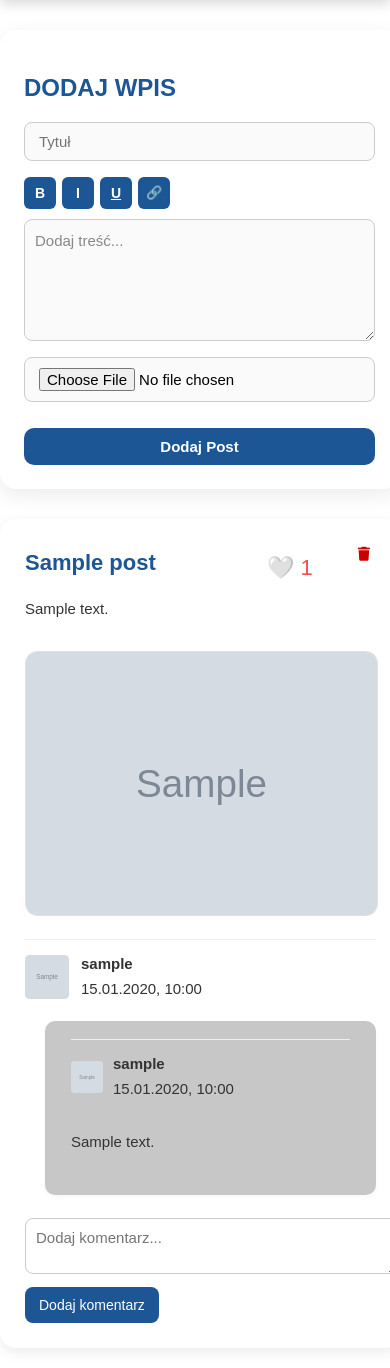
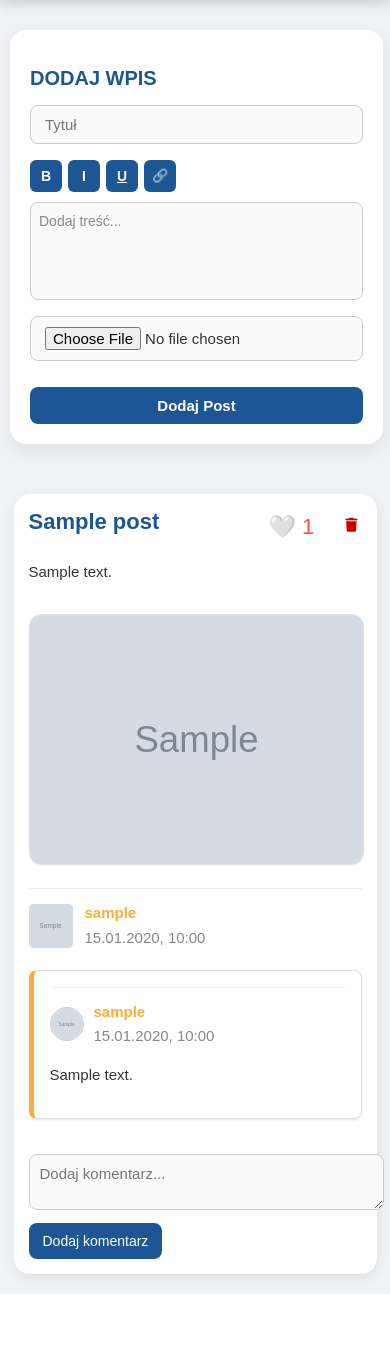
Before and after one commit to jzbm/WDPAIFLYLOG, a PHP site: page / in a window 390 px wide. Shown: the part 60-1428 px from the top of the page. After the commit the page ends 1354 px from the top, so only its background shows below. Run offline with PHP 8.4, Linux system fonts and the light colour scheme; the visitor is signed in with stand-in values (Sample User, id 1); tables that the repository leaves empty or names only in its code hold one stand-in row (values such as "Sample post"); grey boxes marked "Sample" are stand-in pictures; data that the repository does not hold is empty; some libraries are stand-ins or nearby versions.

Commit message:
CSS improvements, responsive profile, homepage adjustments

```diff
--- a/public/styles/dashboard.css
+++ b/public/styles/dashboard.css
@@ -1,34 +1,47 @@
+body {
+    margin: 0;
+    font-family: Arial, sans-serif;
+    font-size: 16px;
+    background-color: #f0f2f5;
+    color: #333;
+}
+
+main {
+    display: flex;
+    flex-direction: column;
+    align-items: center;
+    gap: 20px;
+    padding: 10px;
+}
+
+/* Style dla Kart/Postów */
 .card {
-    width: 70%;
-    margin: 20px auto;
-    padding: 25px;
+    width: 100%;
+    max-width: 800px;
+    margin: 10px auto;
+    padding: 15px;
     background-color: #ffffff;
     border-radius: 16px;
     box-shadow: 0 4px 14px rgba(0, 0, 0, 0.08);
     transition: box-shadow 0.3s ease;
 }
-
 .card:hover {
     box-shadow: 0 8px 24px rgba(0, 0, 0, 0.12);
 }
-
-.card h2 {
+.card h2, .post-header h2 {
     margin: 0 0 10px;
     font-size: 22px;
     color: #1d5694;
 }
-
-.card p {
+.card p, .card p b,
+.card p strong,
+.card p i,
+.card p em,
+.card p u,
+.card p a {
     font-size: 15px;
     line-height: 1.6;
-    color: #333;
 }
-
-.card p b,
-.card p strong { font-weight: bold; }
-.card p i,
-.card p em { font-style: italic; }
-.card p u { text-decoration: underline; }
 .card p a {
     color: #1d5694;
     text-decoration: underline;
@@ -36,23 +49,54 @@
 .card p a:hover {
     color: #10385d;
 }
-
+/* Header Posta i Informacje o Autorze */
 .post-header {
     display: flex;
     justify-content: space-between;
     align-items: center;
     margin-bottom: 10px;
 }
-
-.post-header h2 {
-    font-size: 22px;
+.post-header form {
+    margin-left: 15px;
+}
+.author-info,
+.comment-author {
+    display: flex;
+    align-items: center;
+    gap: 12px;
+    margin-top: 20px;
+    padding-top: 12px;
+    border-top: 1px solid #eee;
+}
+.avatar {
+    width: 44px;
+    height: 44px;
+    border-radius: 10%;
+    object-fit: cover;
+}
+.comment-author .avatar {
+    width: 32px;
+    height: 32px;
+    border-radius: 10%;
+    object-fit: cover;
+    border: 1px solid #ccc;
+}
+.author-meta {
+    display: flex;
+    flex-direction: column;
+    justify-content: center;
+}
+.nickname {
+    font-weight: bold;
+    font-size: 14px;
     color: #1d5694;
     margin: 0;
-    flex-grow: 1;
 }
-
-.post-header form {
-    margin-left: 15px;
+.post-date,
+.comment-date {
+    font-size: 10px;
+    color: #888;
+    margin: 1px 0 0;
 }
 
 .post-image {
@@ -64,172 +108,21 @@
     border: 1px solid #e0e0e0;
 }
 
-.author-info,
-.comment-author {
-    display: flex;
-    align-items: center;
-    gap: 12px;
-    margin-top: 20px;
-    padding-top: 12px;
-    border-top: 1px solid #eee;
-}
-
-.avatar {
-    width: 44px;
-    height: 44px;
-    border-radius: 10%;
-    object-fit: cover;
-}
-
-.comment-author .avatar {
-    width: 32px;
-    height: 32px;
-    border-radius: 10%;
-    object-fit: cover;
-}
-
-.author-meta {
-    display: flex;
-    flex-direction: column;
-    justify-content: center;
-}
-
-.nickname {
-    font-weight: bold;
-    font-size: 14px;
-    color: #1d5694;
-    margin: 0;
-}
-
-.post-date,
-.comment-date {
-    font-size: 10px;
-    color: #888;
-    margin: 1px 0 0;
-}
-.comments-container {
-    margin-top: 20px;
-}
-
-.comment {
-    background-color: #c7c7c7;
-    padding: 26px;
-    border-radius: 10px;
-    margin-bottom: 12px;
-    font-size: 14px;
-    color: #333;
-    box-shadow: 0px 2px 4px rgba(0, 0, 0, 0.03);
-    display: flex;
-    flex-direction: column;
-    gap: 8px;
-    margin-left: 20px;
-}
-
-.comment-author {
-    display: flex;
-    align-items: center;
-    gap: 10px;
-    margin-bottom: 6px;
-    margin-top: -8px;
-}
-
-textarea[name="content"] {
+/*Formularz Dodawania Postu */
+.post-container {
     width: 100%;
-    border: 1px solid #ccc;
-    border-radius: 8px;
-    padding: 10px;
-    resize: vertical;
-    margin-top: 8px;
-    font-size: 15px;
-}
-
-form[action="/add-comment"] {
-    margin-top: 15px;
-}
-
-form[action="/add-comment"] button {
-    background-color: #1d5694;
-    color: white;
-    border: none;
-    padding: 10px 14px;
-    border-radius: 8px;
-    margin-top: 10px;
-    font-size: 14px;
-    cursor: pointer;
-    transition: background-color 0.2s;
-}
-
-form[action="/add-comment"] button:hover {
-    background-color: #154574;
-}
-
-.show-more-btn {
-    background-color: #e7f0ff;
-    color: #1d5694;
-    padding: 6px 12px;
-    border: 1px solid #1d5694;
-    border-radius: 6px;
-    font-size: 14px;
-    font-weight: 600;
-    cursor: pointer;
-    margin-top: 10px;
-    transition: background-color 0.2s;
-}
-
-.show-more-btn:hover {
-    background-color: #d0e5ff;
-}
-
-.hidden-comment {
-    display: none;
-}
-
-.like-btn {
-    background: none;
-    border: none;
-    color: #ff4d4d;
-    font-size: 22px;
-    cursor: pointer;
-    margin-top: 10px;
-    transition: transform 0.2s ease;
-}
-
-.like-btn:hover {
-    transform: scale(1.15);
-}
-
-.like-btn.liked {
-    color: #ff0000;
-}
-.delete-post-btn {
-    background: transparent;
-    border: none;
-    cursor: pointer;
-    color: #c00;
-    font-size: 16px;
-    margin-left: 10px;
-}
-
-.delete-post-btn:hover {
-    color: #f00;
-    text-shadow: 0 0 3px rgba(255, 0, 0, 0.5);
-}
-
-.post-container {
-    width: 70%;
-    margin: 30px auto;
+    max-width: 600px;
+    margin: 20px auto;
     background-color: #ffffff;
-    padding: 24px;
+    padding: 20px;
     border-radius: 16px;
     box-shadow: 0px 6px 20px rgba(0, 0, 0, 0.08);
 }
-
 .post-container h2 {
-    margin-bottom: 20px;
-    font-size: 24px;
+    margin-bottom: 15px;
+    font-size: 20px;
     color: #1d5694;
 }
-
 .post-container input[type="text"],
 .post-container input[type="file"],
 .post-container textarea {
@@ -238,18 +131,42 @@
     font-size: 15px;
     border-radius: 8px;
     border: 1px solid #ccc;
+    background-color: #fafafa;
+    margin-bottom: 16px;
     box-sizing: border-box;
-    margin-bottom: 16px;
-    background-color: #fafafa;
     transition: border-color 0.2s;
 }
-
 .post-container input:focus,
 .post-container textarea:focus {
     border-color: #1d5694;
     outline: none;
 }
+.post-container form {
+    gap: 10px;
+}
 
+#postSubmitButton {
+    background-color: #1d5694;
+    color: white;
+    border: none;
+    width: 100%;
+    padding: 8px 12px;
+    border-radius: 8px;
+    font-size: 14px;
+    font-weight: bold;
+    cursor: pointer;
+    transition: background-color 0.2s ease;
+    margin-top: 10px;
+}
+#postSubmitButton:hover {
+    background-color: #154574;
+}
+#postSubmitButton:focus {
+    outline: none;
+    box-shadow: 0px 0px 6px rgba(29, 86, 148, 0.5);
+}
+
+/* (Toolbar) */
 .editor-toolbar {
     display: flex;
     gap: 6px;
@@ -257,7 +174,6 @@
     flex-wrap: wrap;
     justify-content: flex-start;
 }
-
 .editor-btn {
     background-color: #1d5694;
     color: white;
@@ -274,26 +190,21 @@
     min-width: 32px;
     height: 32px;
 }
-
 .editor-btn:hover {
     background-color: #154574;
 }
-
 .editor-btn:active {
     background-color: #10385d;
 }
-
 .editor-btn.active {
     background-color: #0e2e4e;
 }
-
 #editor {
-    height: 100px;
-    resize: vertical;
-    font-size: 15px;
+    min-height: 80px;
+    font-size: 14px;
+    padding: 8px;
     border: 1px solid #ccc;
     border-radius: 8px;
-    padding: 10px;
     background-color: #fafafa;
     color: #333;
     overflow-y: auto;
@@ -301,14 +212,12 @@
     margin-bottom: 16px;
     position: relative;
 }
-
 #editor.empty::before {
     content: attr(data-placeholder);
     position: absolute;
     color: #888;
     pointer-events: none;
 }
-
 #editor b { font-weight: bold; }
 #editor i { font-style: italic; }
 #editor u { text-decoration: underline; }
@@ -320,27 +229,141 @@
     color: #10385d;
 }
 
-#postSubmitButton {
+/* Komentarze */
+.comments-container {
+    display: flex;
+    flex-direction: column;
+    gap: 16px;
+    margin-top: 20px;
+}
+.comment {
+    background-color: #ffffff;
+    padding: 16px;
+    border: 1px solid #e0e0e0;
+    border-radius: 8px;
+    border-left: 5px solid #ffac33;
+    font-size: 14px;
+    color: #333;
+    box-shadow: 0 1px 3px rgba(0, 0, 0, 0.1);
+    margin-bottom: 12px;
+}
+.comment-author {
+    display: flex;
+    align-items: center;
+    gap: 10px;
+    margin-bottom: 8px;
+    margin-top: 0;
+}
+.comment-author .avatar {
+    width: 32px;
+    height: 32px;
+    border-radius: 50%;
+    object-fit: cover;
+    border: 1px solid #ccc;
+}
+.author-meta {
+    display: flex;
+    flex-direction: column;
+    justify-content: center;
+    font-size: 13px;
+}
+.nickname {
+    font-weight: bold;
+    font-size: 14px;
+    color: #ffac33;
+    margin: 0;
+}
+.comment-date {
+    font-size: 10px;
+    color: #888;
+    margin: 0;
+}
+
+/* Komentarze - Formularz dodawania komentarza */
+form[action="/add-comment"] {
+    margin-top: 15px;
+}
+form[action="/add-comment"] textarea {
+    width: 100%;
+    padding: 10px;
+    font-size: 15px;
+    border: 1px solid #ccc;
+    border-radius: 8px;
+    resize: vertical;
+    background-color: #fafafa;
+    margin-top: 8px;
+}
+form[action="/add-comment"] button {
     background-color: #1d5694;
     color: white;
     border: none;
-    width: 100%;
-    padding: 12px;
-    border-radius: 10px;
-    font-size: 16px;
-    font-weight: bold;
+    padding: 10px 14px;
+    border-radius: 8px;
+    margin-top: 10px;
+    font-size: 14px;
     cursor: pointer;
-    transition: background-color 0.2s ease;
-    margin-top: 10px;
+    transition: background-color 0.2s;
 }
-
-#postSubmitButton:hover {
+form[action="/add-comment"] button:hover {
     background-color: #154574;
 }
 
-#postSubmitButton:focus {
-    outline: none;
-    box-shadow: 0px 0px 6px rgba(29, 86, 148, 0.5);
+/* likedelete */
+.post-actions,
+.comment-actions {
+    display: flex;
+    align-items: center;
+    gap: 12px;
+    margin-top: 10px;
+}
+.like-btn {
+    background: none;
+    border: none;
+    color: #ff4d4d;
+    font-size: 22px;
+    cursor: pointer;
+    transition: transform 0.2s ease;
+    padding: 4px;
+}
+.like-btn:hover {
+    transform: scale(1.15);
+}
+.like-btn.liked {
+    color: #ff0000;
+}
+.delete-post-btn,
+.delete-comment-btn {
+    background: transparent;
+    border: none;
+    cursor: pointer;
+    color: #c00;
+    font-size: 18px;
+    transition: color 0.2s ease;
+    padding: 4px;
+}
+.delete-post-btn:hover,
+.delete-comment-btn:hover {
+    color: #f00;
+    text-shadow: 0 0 3px rgba(255, 0, 0, 0.5);
+}
+
+.show-more-btn {
+    background-color: #e7f0ff;
+    color: #1d5694;
+    padding: 6px 12px;
+    border: 1px solid #1d5694;
+    border-radius: 6px;
+    font-size: 14px;
+    font-weight: 600;
+    cursor: pointer;
+    margin-top: 10px;
+    transition: background-color 0.2s;
+}
+.show-more-btn:hover {
+    background-color: #d0e5ff;
+}
+.hidden-comment {
+    display: none;
 }
 
 @media (max-width: 768px) {
@@ -348,16 +371,13 @@
     .post-container {
         width: 90%;
     }
-
     .editor-toolbar {
         flex-wrap: wrap;
     }
-
     .editor-toolbar button {
         padding: 6px;
         font-size: 13px;
     }
-
     #postSubmitButton {
         padding: 10px;
         font-size: 15px;
--- a/public/views/dashboard.html
+++ b/public/views/dashboard.php
@@ -13,10 +13,7 @@
     <title>DASHBOARD</title>
 </head>
 <body>
-    <nav>
         <?php include 'navbar.php'; ?>
-    </nav>
-
     <main>
         <?php if (isset($_SESSION['user'])): ?>
             <div class="post-container">
--- a/src/controllers/AppController.php
+++ b/src/controllers/AppController.php
@@ -9,7 +9,7 @@
     }
 
     protected function render(string $template = null, array $variables = []) {
-        $templatePath = 'public/views/' . $template . '.html';
+        $templatePath = 'public/views/' . $template . '.php';
 
         if (file_exists($templatePath)) {
             extract($variables);
```
Also changed, not shown: public/styles/profile.css (+42 -6 lines), public/styles/user-management.css (+11 -2 lines), public/views/profile.php (renamed from public/views/profile.html, +4 -6 lines), public/views/user-management.php (renamed from public/views/user-management.html, +8 -5 lines), public/views/login.php (renamed from public/views/login.html), public/views/messages.php (renamed from public/views/messages.html), public/views/notifications.php (renamed from public/views/notifications.html), public/views/posts.php (renamed from public/views/posts.html), public/views/register.php (renamed from public/views/register.html).
